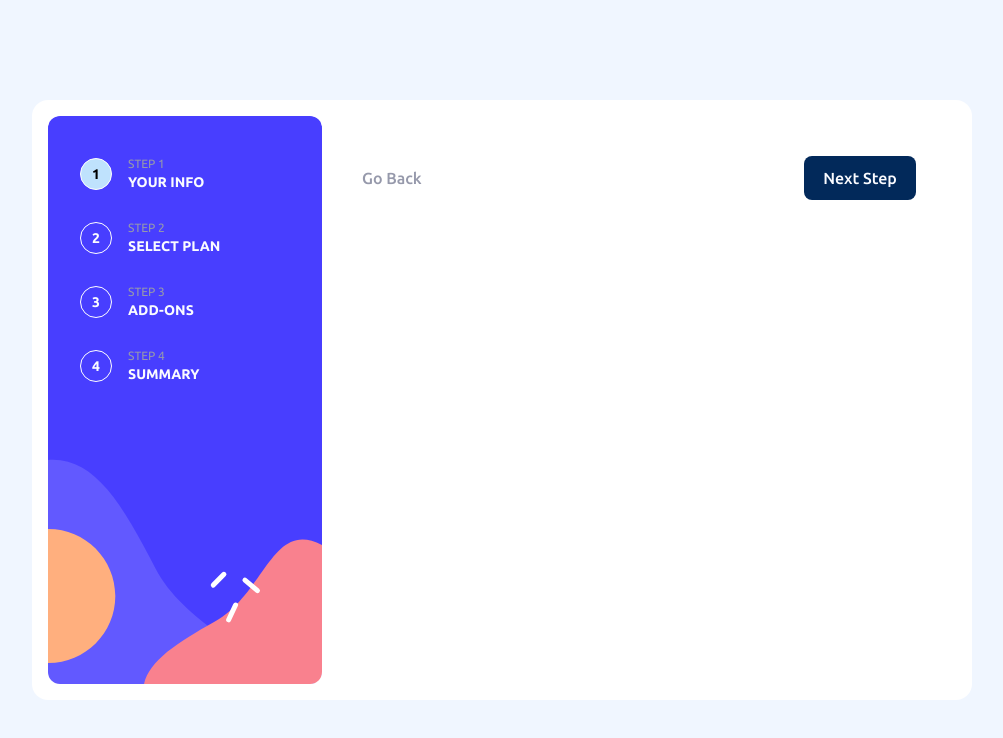
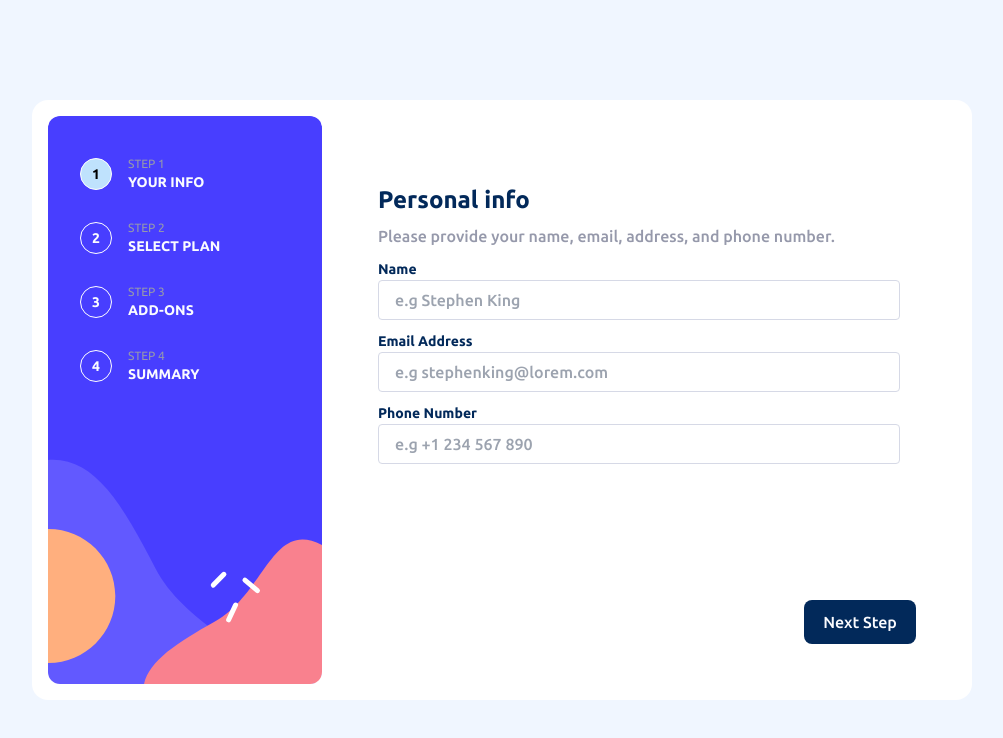
Before and after one commit to oguzhan76/multistep-form, a React (Vite) app: page / in a window 1280 px wide. Shown: the top 738 px of the page, without its empty margins (138-1141 px from the left). Built offline with nearby package versions, Linux system fonts and the light colour scheme.

Commit message:
form one added

```diff
--- a/src/components/Form_1.tsx
+++ b/src/components/Form_1.tsx
@@ -1,11 +1,36 @@
 export default function Form_1() {
-    //send form data at unmount
+  //send form data at unmount
   return (
-    <div>
-        <h1>Personal info</h1>
-        <p>Please provide your name, email, address, and phone number.</p>
-        <label>Name</label>
-        <input />
+    <div className="px-4 py-6">
+      <h1 className="mt-1 font-extrabold text-2xl text-marine_blue mb-2">Personal info</h1>
+      <p className="text-cool_gray mb-2">Please provide your name, email, address, and phone number.</p>
+      <div className="my-2">
+        <label className="text-sm text-marine_blue font-bold">Name</label>
+        <br />
+        <input
+          className="rounded border border-light_gray h-10 w-full indent-4 font-medium"
+          type="text"
+          placeholder="e.g Stephen King"
+        />
+      </div>
+      <div className="my-2">
+        <label className="text-sm text-marine_blue font-bold">Email Address</label>
+        <br />
+        <input
+          className="rounded border border-light_gray h-10 w-full indent-4 font-medium"
+          type="text"
+          placeholder="e.g stephenking@lorem.com"
+        />
+      </div>
+      <div className="my-2">
+        <label className="text-sm text-marine_blue font-bold">Phone Number</label>
+        <br />
+        <input
+          className="rounded border border-light_gray h-10 w-full indent-4 font-medium"
+          type="text"
+          placeholder="e.g +1 234 567 890"
+        />
+      </div>
     </div>
   )
 }
--- a/src/components/MultiStepForm.tsx
+++ b/src/components/MultiStepForm.tsx
@@ -11,17 +11,20 @@ export const MultiStepForm = () => {
   const desktop = (
     <div className='flex justify-center pt-[100px]'>
       <div className="bg-white p-4 ds:w-[940px] h-[600px] ds:rounded-2xl flex">
-        <div className="bg-desktop-sidebar pl-8 pt-10 w-[274px] ds:rounded-xl">
+        <section className="bg-desktop-sidebar pl-8 pt-10 w-[274px] ds:rounded-xl">
           <Step step={1} text='your info' currentStep={currentStep} />
           <Step step={2} text='select plan' currentStep={currentStep} />
           <Step step={3} text='add-ons' currentStep={currentStep} />
           <Step step={4} text='summary' currentStep={currentStep} />
-        </div>
-        <div className="bg-white p-10 font-medium flex-grow">
-          <div className="w-full flex justify-between">
-            <button className="text-cool_gray">Go Back</button>
+        </section>
+        <div className="bg-white p-10 font-medium flex-grow flex flex-col justify-between">
+          <section>
+            <Form_1 />
+          </section>
+          <section className="w-full flex justify-between flex-row-reverse">
+            {currentStep > 1 && <button className="text-cool_gray">Go Back</button>}
             <button className="w-28 h-11 bg-marine_blue rounded-lg text-alabaster" >Next Step</button>
-          </div>
+          </section>
         </div>
       </div>
     </div>
@@ -33,19 +36,21 @@ export const MultiStepForm = () => {
         <img className='absolute z-[-1]' src={mobileBg} />
       </div>
       <div className='flex flex-col justify-between pt-10 items-center h-full'>
-        <section className='relative flex gap-4'>
-          <Step step={1} currentStep={currentStep}/>
-          <Step step={2} currentStep={currentStep}/>
-          <Step step={2} currentStep={currentStep}/>
-          <Step step={2} currentStep={currentStep}/>
+        <section className=''>
+          <div className='flex justify-center gap-4'>
+            <Step step={1} currentStep={currentStep} />
+            <Step step={2} currentStep={currentStep} />
+            <Step step={2} currentStep={currentStep} />
+            <Step step={2} currentStep={currentStep} />
+          </div>
+          <section className='w-[350px] bg-white rounded-2xl relative'>
+            <Form_1 />
+          </section>
         </section>
-        <section className='w-[350px] bg-white rounded-2xl relative'>
-          <Form_1 />
-        </section>
-        <section className="w-full p-4 bg-white flex justify-between">
-            <button className="text-cool_gray">Go Back</button>
-            <button className="w-28 h-11 bg-marine_blue rounded text-alabaster" >Next Step</button>
-        </section>
+        <footer className="w-full p-4 bg-white flex justify-between">
+          <button className="text-cool_gray">Go Back</button>
+          <button className="w-28 h-11 bg-marine_blue rounded text-alabaster" >Next Step</button>
+        </footer>
       </div>
     </div>
   )
@@ -68,7 +73,7 @@ const Step = ({ step, text, currentStep }: { step: number, text?: string, curren
         {text && <div className="ml-4">
           <h2 className="font-thin text-xs text-cool_gray">STEP {step}</h2>
           <h4 className="uppercase">{text}</h4>
-          </div>
+        </div>
         }
       </div>
     </div>
```
